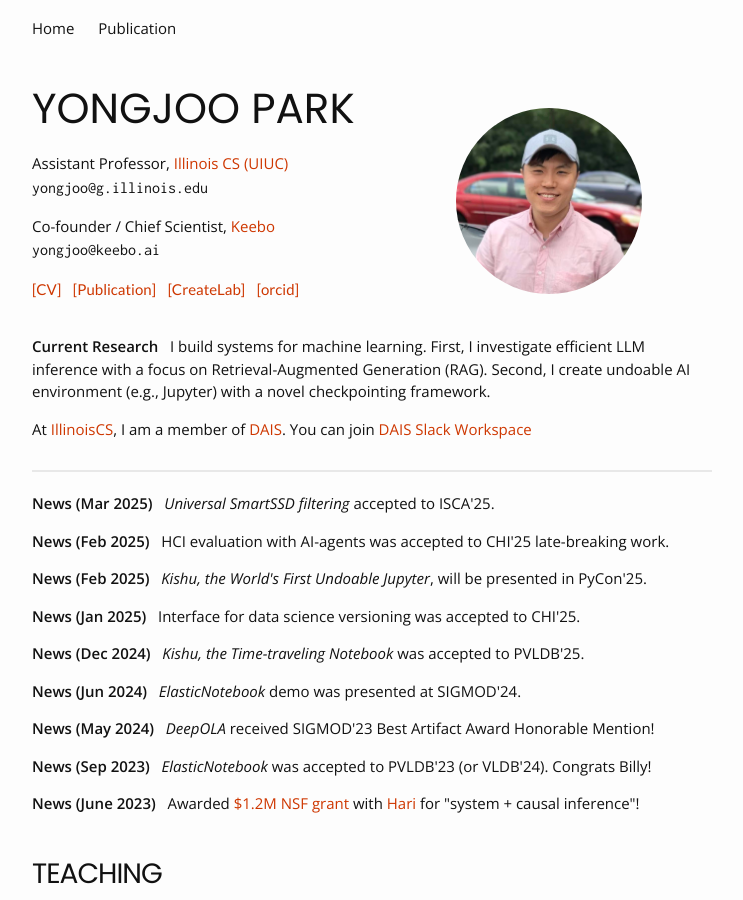
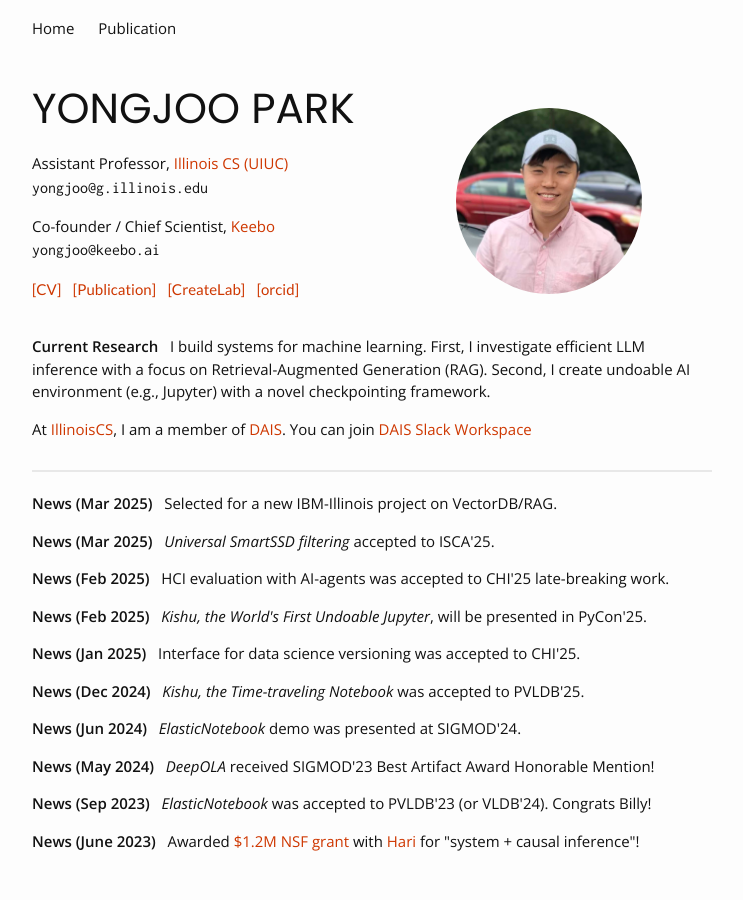
Before and after one commit to pyongjoo/pyongjoo.github.io, a Jekyll site: the page built from index.html, in a window 1280 px wide and 900 px high. Shown: the whole window, without its empty margins (268-1011 px from the left). Built offline with Jekyll 4.4.1, drawn with Linux system fonts in a browser that asks for light colours.

Commit message:
added ibm news

```diff
--- a/index.html
+++ b/index.html
@@ -51,6 +51,7 @@ layout: home
 	<div class="row news-block">
 	    <div class="col-md-12 col-lg-12">
 		<!-- <p>I wrote <a href="https://www.reddit.com/r/UIUC/comments/10sa5uj/avoid_using_illinoisedu_email_for_important/">this Reddit post</a> regarding the university email issue. </p> -->
+        <p><b>News (Mar 2025)</b> &nbsp; Selected for a new IBM-Illinois project on VectorDB/RAG.</p>
         <p><b>News (Mar 2025)</b> &nbsp; <i>Universal SmartSSD filtering</i> accepted to ISCA'25.</p>
         <p><b>News (Feb 2025)</b> &nbsp; HCI evaluation with AI-agents was accepted to CHI'25 late-breaking work.</p>
         <p><b>News (Feb 2025)</b> &nbsp; <i>Kishu, the World's First Undoable Jupyter</i>, will be presented in PyCon'25.</p>
```
